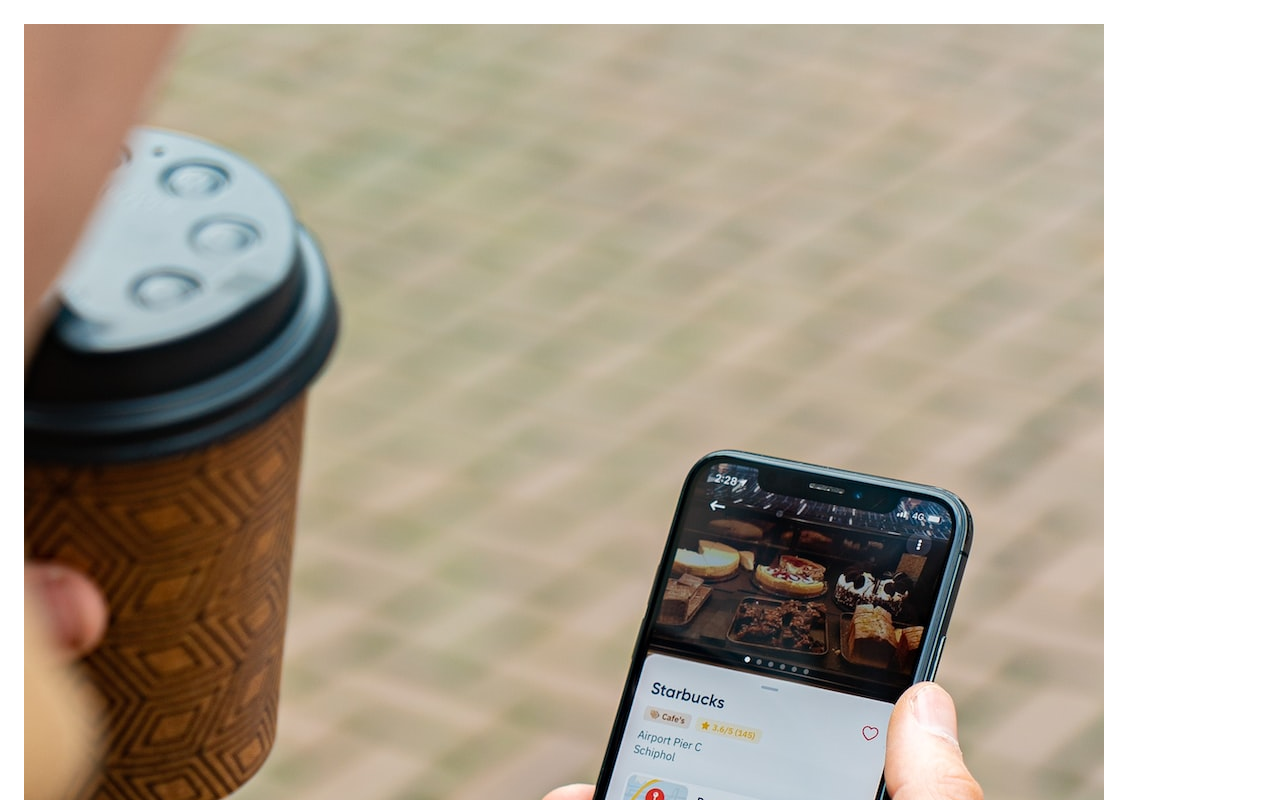
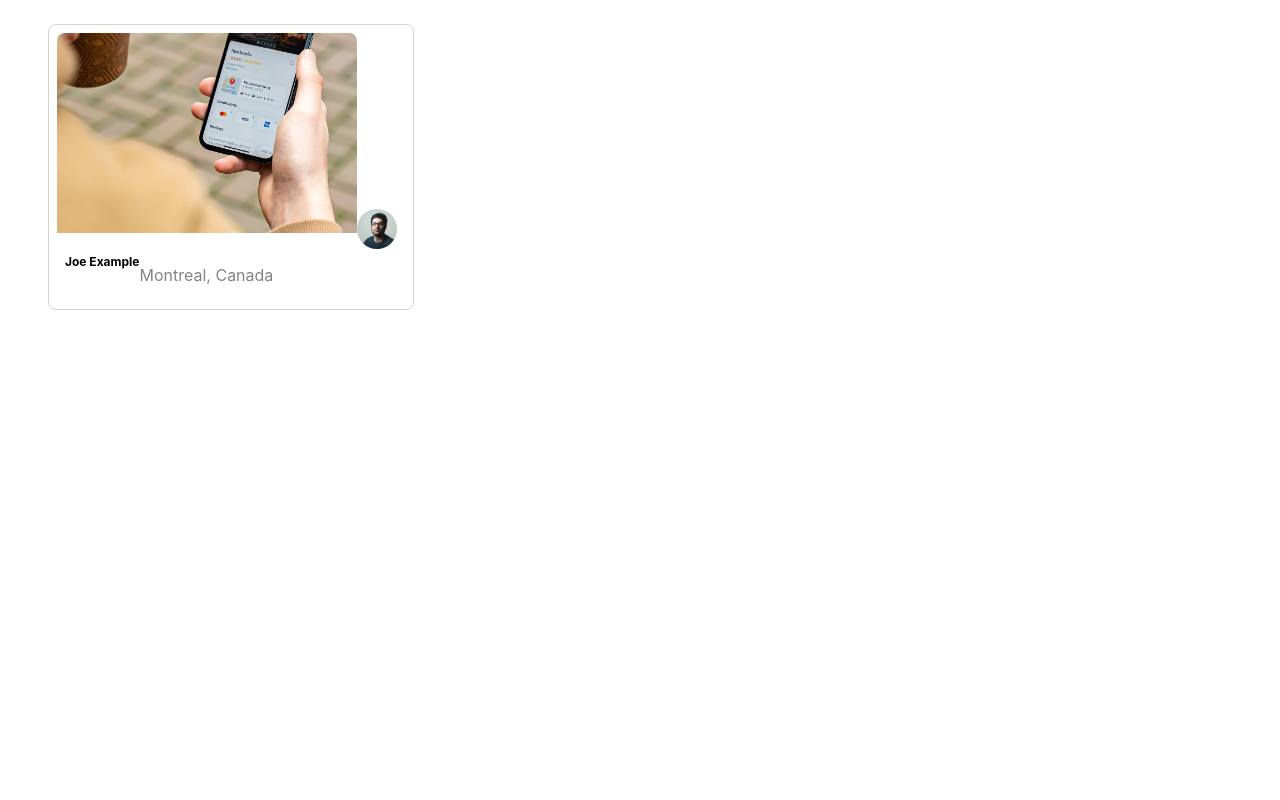
Before and after one commit to amurrai/photolabs, a React (Create React App) app in the folder frontend/: page / in a window 1280 px wide. Shown: the top 800 px of the page. Built offline with nearby package versions, Linux system fonts and the light colour scheme; the HTML template or start-up script is replaced by a standard one.

Commit message:
Add styling to PhotoListItem

```diff
--- a/frontend/src/components/PhotoListItem.jsx
+++ b/frontend/src/components/PhotoListItem.jsx
@@ -6,11 +6,13 @@
 const PhotoListItem = ({data}) => {
 
   return (
-    <div>
-      <img src={data.imageSource} />
-      <img src={data.profile} />
-      <p>{data.username}</p>
-      <p>{data.location.city}, {data.location.country}</p>
+    <div className="photo-list__item">
+      <img className="photo-list__image" src={data.imageSource} />
+      <img className="photo-list__user-profile" src={data.profile} />
+      <div className="photo-list__user-details">
+        <p className="photo-list__user-info">{data.username}</p>
+        <p className="photo-list__user-location">{data.location.city}, {data.location.country}</p>
+      </div>
     </div>
   )
 };
--- /dev/null
+++ b/package.json
@@ -0,0 +1,5 @@
+{
+  "dependencies": {
+    "dart-sass": "^1.25.0"
+  }
+}
```
Also changed, not shown: 1 other file (tests, documents, lock files or other folders).
